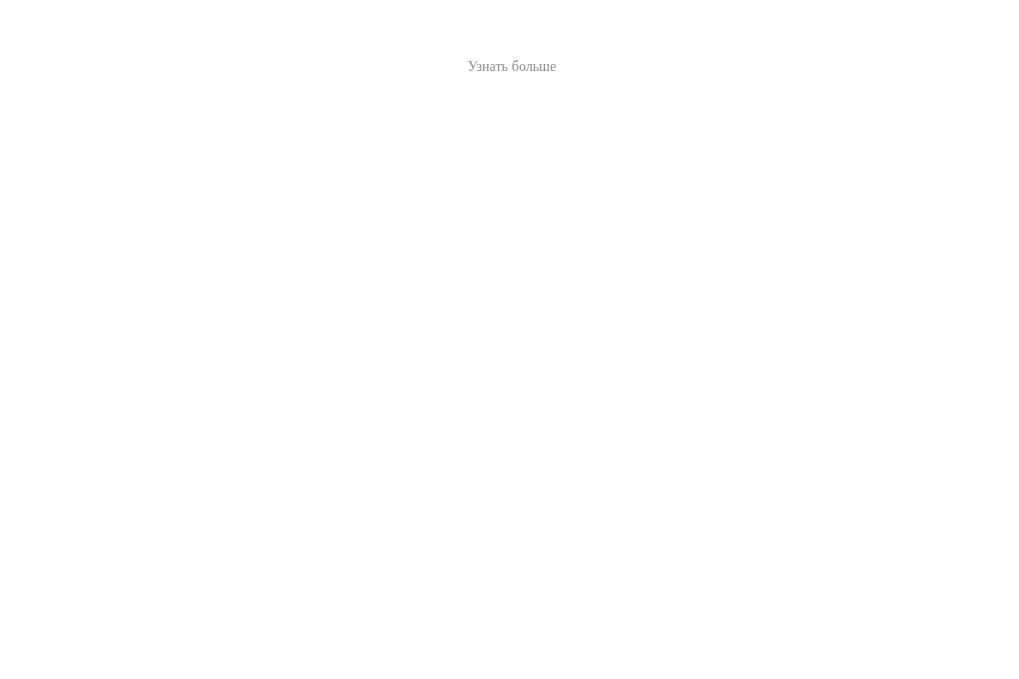
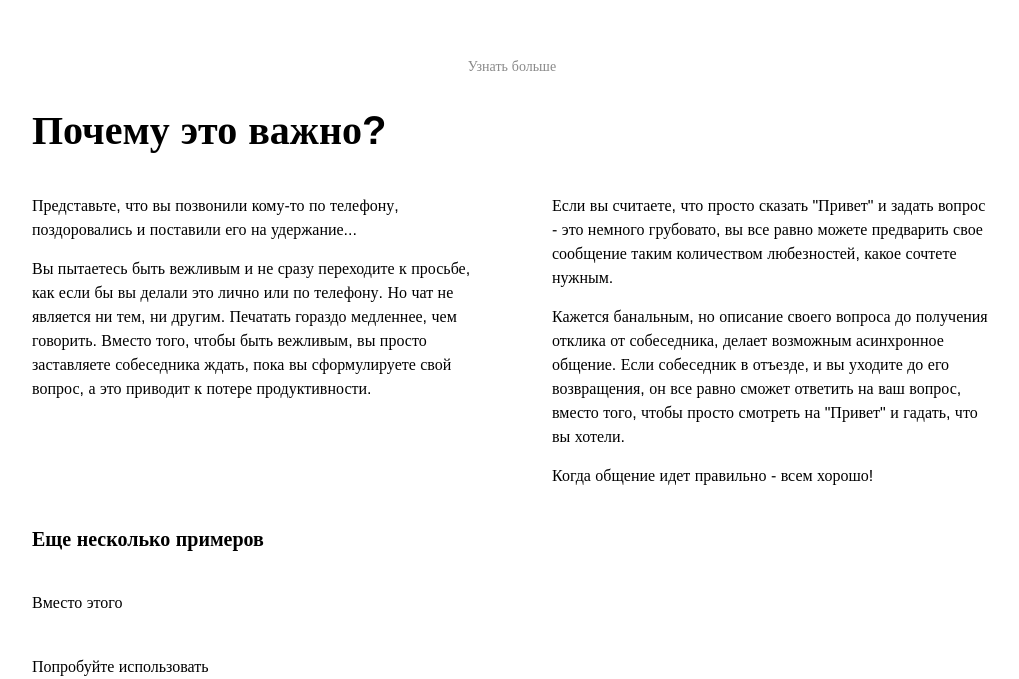
Before and after one commit to lletov/nohello-react, a React (Create React App) app: page / in a window 1280 px wide. Shown: the part 693-1372 px from the top of the page, without its empty margins (128-1147 px from the left). Before the commit the page ends 800 px from the top, so only its background shows below. Built offline with nearby package versions, Linux system fonts and the light colour scheme.

Commit message:
feat: add reasons comp carcass

```diff
--- a/package.json
+++ b/package.json
@@ -8,7 +8,6 @@
     "@testing-library/user-event": "^13.5.0",
     "react": "^18.2.0",
     "react-dom": "^18.2.0",
-    "react-scripts": "5.0.1",
     "web-vitals": "^2.1.4"
   },
   "scripts": {
@@ -34,5 +33,8 @@
       "last 1 firefox version",
       "last 1 safari version"
     ]
+  },
+  "devDependencies": {
+    "react-scripts": "^5.0.1"
   }
 }
--- a/src/App.css
+++ b/src/App.css
@@ -45,6 +45,11 @@
   color: var(--gray);
 }
 
+.content {
+  margin: auto;
+  max-width: 960px;
+}
+
 .header {
   display: block;
   position: fixed;
@@ -88,3 +93,28 @@
   width: 1px;
   background-color: var(--light-gray);
 }
+
+.reasons {
+  display: flex;
+  flex-direction: column;
+  gap: 40px;
+}
+
+.text-columns {
+  display: flex;
+  flex-direction: row;
+  justify-content: space-between;
+}
+
+.text-column {
+  display: flex;
+  flex-direction: column;
+  gap: 15px;
+  width: 440px;
+}
+
+.examples {
+  display: flex;
+  flex-direction: column;
+  gap: 40px;
+}
--- a/src/App.js
+++ b/src/App.js
@@ -1,12 +1,15 @@
 import './App.css';
 import { Header } from './components/Header';
 import { Banner } from './components/Banner';
+import { Reasons } from './components/Reasons';
 
 function App() {
   return (
     <div className="App">
       <Header/>
       <Banner/>
+      <Reasons/>
+
     </div>
   );
 }
--- a/src/components/Banner.js
+++ b/src/components/Banner.js
@@ -2,7 +2,7 @@ import React from 'react'
 
 export const Banner = () => {
   return (
-    <div className='banner'>
+    <div className='content banner'>
         <div className='banner-text'>
             <h1>no hello</h1>
             <p className='gray-text'>
--- /dev/null
+++ b/src/components/Reasons.js
@@ -0,0 +1,35 @@
+import React from 'react'
+
+export const Reasons = () => {
+  return (
+    <div className='content reasons'>
+      <div className='reasons-title'>
+        <h2>Почему это важно?</h2>
+      </div>
+      <div className='text-columns'>
+        <div className='text-column'>
+          <p>Представьте, что вы позвонили кому-то по телефону, поздоровались и поставили его на удержание...</p>
+          <p>Вы пытаетесь быть вежливым и не сразу переходите к просьбе, как если бы вы делали это лично или по телефону. Но чат не является ни тем, ни другим. Печатать гораздо медленнее, чем говорить. Вместо того, чтобы быть вежливым, вы просто заставляете собеседника ждать, пока вы сформулируете свой вопрос, а это приводит к потере продуктивности.</p>
+        </div>
+        <div className='text-column'>
+          <p>Если вы считаете, что просто сказать "Привет" и задать вопрос - это немного грубовато, вы все равно можете предварить свое сообщение таким количеством любезностей, какое сочтете нужным.</p>
+          <p>Кажется банальным, но описание своего вопроса до получения отклика от собеседника, делает возможным асинхронное общение. Если собеседник в отъезде, и вы уходите до его возвращения, он все равно сможет ответить на ваш вопрос, вместо того, чтобы просто смотреть на "Привет" и гадать, что вы хотели.</p>
+          <p>Когда общение идет правильно - всем хорошо!</p>
+        </div>
+      </div>
+      <div className='examples'>
+        <div>
+          <h3>Еще несколько примеров</h3>
+        </div>
+        <div>
+          <p>Вместо этого</p>
+          <div></div>
+        </div>
+        <div>
+          <p>Попробуйте использовать</p>
+          <div></div>
+        </div>
+      </div>
+    </div>
+  )
+}
```
Also changed, not shown: 1 other file (tests, documents, lock files or other folders).
